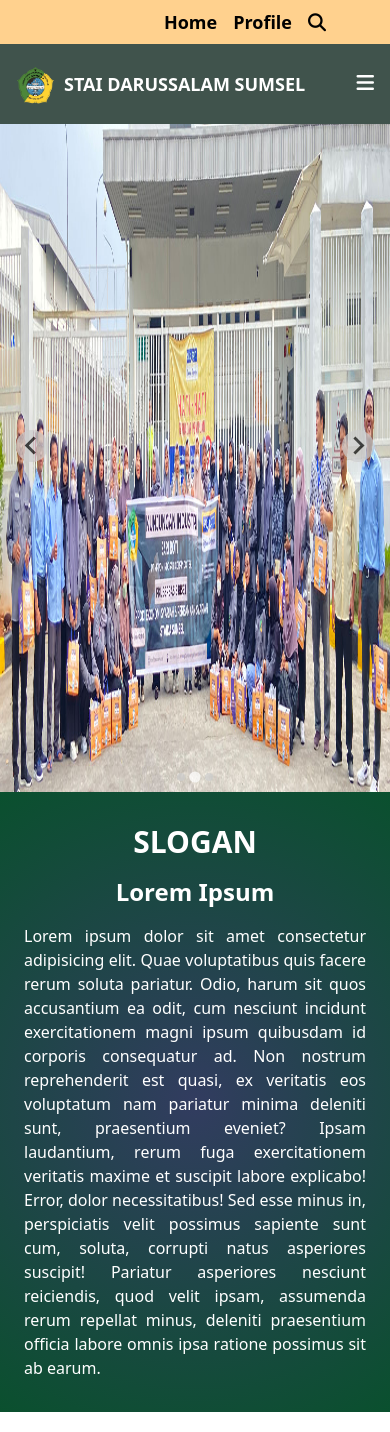
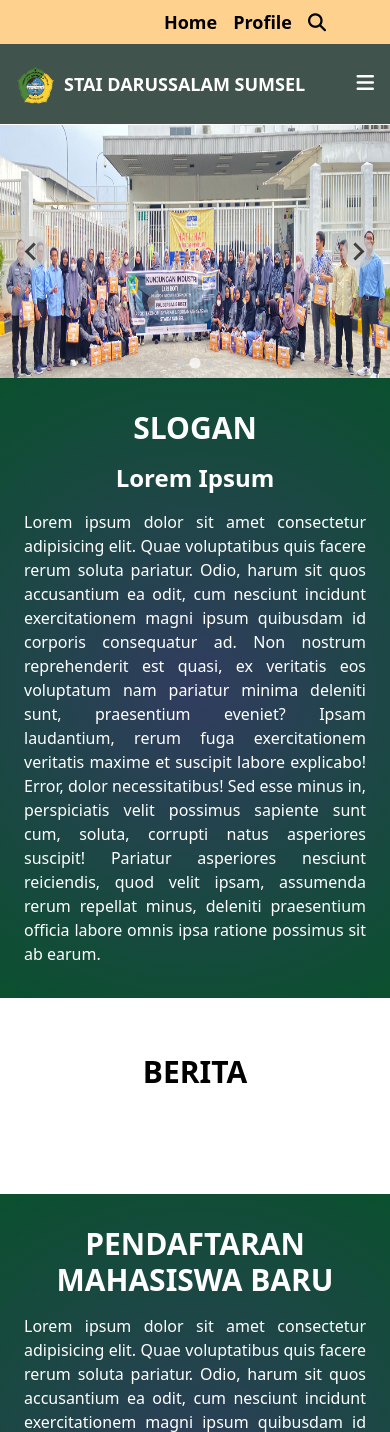
Before and after one commit to rizfanradya/webstaida, a Django app: page / in a window 390 px wide. Shown: the top 1432 px of the page. Run offline with Django 5.2, Linux system fonts and the light colour scheme; data that the repository does not hold is empty; some libraries are stand-ins or nearby versions.

Commit message:
chore: Adjust landing page carousel image sizes
The code changes in `landing_page.html` modify the carousel images by adjusting their sizes using the `class` attribute. This change ensures that the images are responsive and display correctly on different screen sizes.

Note: Please remove this note before committing the changes.

```diff
--- a/webstaida/templates/landing_page.html
+++ b/webstaida/templates/landing_page.html
@@ -3,13 +3,22 @@
   <div class="splide__track">
     <ul class="splide__list">
       <li class="splide__slide">
-        <img src="{% static 'img/carousel/1.png' %}" class="h-[82vh]" />
+        <img
+          src="{% static 'img/carousel/1.png' %}"
+          class="lg:h-[78vh] h-[30vh]"
+        />
       </li>
       <li class="splide__slide">
-        <img src="{% static 'img/carousel/2.jpg' %}" class="h-[82vh]" />
+        <img
+          src="{% static 'img/carousel/2.jpg' %}"
+          class="lg:h-[78vh] h-[30vh]"
+        />
       </li>
       <li class="splide__slide">
-        <img src="{% static 'img/carousel/3.jpg' %}" class="h-[82vh]" />
+        <img
+          src="{% static 'img/carousel/3.jpg' %}"
+          class="lg:h-[78vh] h-[30vh]"
+        />
       </li>
     </ul>
   </div>
--- a/webstaida/templates/navbar_footer.html
+++ b/webstaida/templates/navbar_footer.html
@@ -58,7 +58,7 @@
   </div>
 </div>
 
-<div class="pt-[100px]">{% block content %}{% endblock content %}</div>
+<div class="pt-[125px]">{% block content %}{% endblock content %}</div>
 
 <footer class="p-10 footer bg-base-200 text-base-content">
   <aside class="items-center lg:flex">
```
